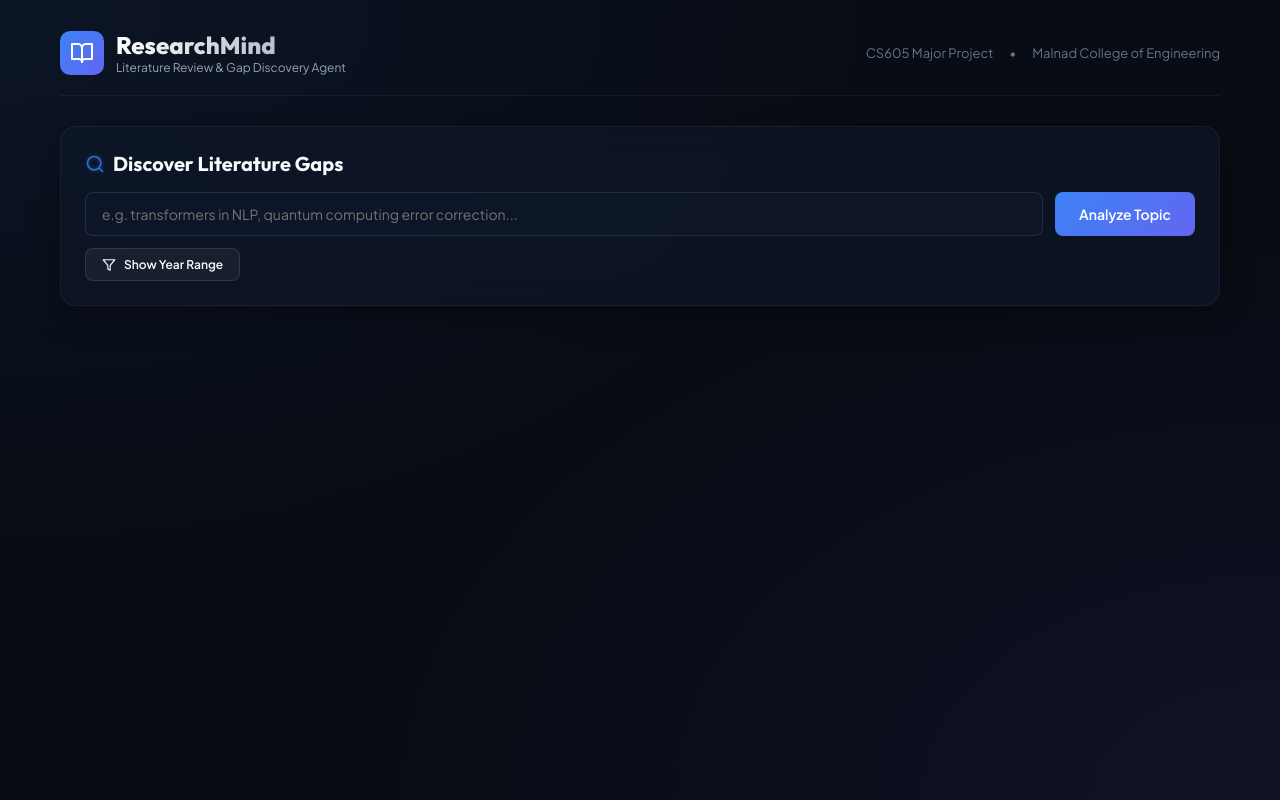
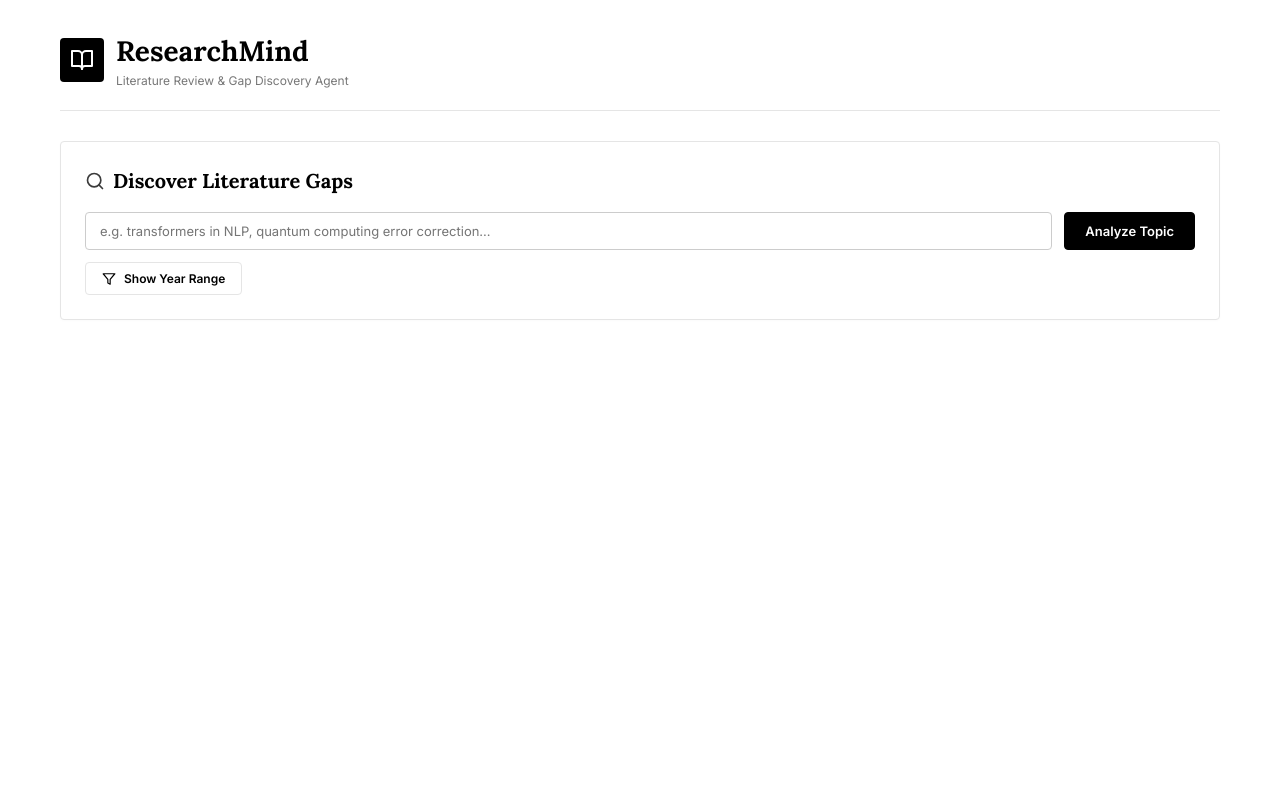
Before and after one commit to lohithg-15/Research-mind, a React (Vite) app in the folder frontend/: page / in a window 1280 px wide. Built offline with nearby package versions, Linux system fonts and the light colour scheme.

Commit message:
updated ui

```diff
--- a/frontend/src/App.jsx
+++ b/frontend/src/App.jsx
@@ -78,24 +78,19 @@ export default function App() {
     <div style={{ maxWidth: '1200px', margin: '0 auto', padding: '30px 20px', display: 'flex', flexDirection: 'column', gap: '30px' }}>
 
       {/* Header Banner */}
-      <header style={{ display: 'flex', alignItems: 'center', justifyContent: 'space-between', borderBottom: '1px solid rgba(255,255,255,0.05)', paddingBottom: '20px', flexWrap: 'wrap', gap: '12px' }}>
+      <header style={{ display: 'flex', alignItems: 'center', justifyContent: 'space-between', borderBottom: '1px solid var(--border-color)', paddingBottom: '20px', flexWrap: 'wrap', gap: '12px' }}>
         <div style={{ display: 'flex', alignItems: 'center', gap: '12px' }}>
-          <div style={{ background: 'linear-gradient(135deg, var(--color-primary), var(--color-secondary))', padding: '10px', borderRadius: '10px', display: 'flex', alignItems: 'center', justifyContent: 'center' }}>
+          <div style={{ background: '#000000', padding: '10px', borderRadius: '4px', display: 'flex', alignItems: 'center', justifyContent: 'center' }}>
             <BookOpen size={24} color="white" />
           </div>
           <div>
-            <h1 style={{ fontFamily: 'var(--font-display)', fontSize: '24px', fontWeight: '800', tracking: '-0.02em', background: 'linear-gradient(to right, #ffffff, #94a3b8)', WebkitBackgroundClip: 'text', WebkitTextFillColor: 'transparent' }}>
+            <h1 style={{ fontFamily: 'var(--font-display)', fontSize: '28px', fontWeight: '700', color: '#000000' }}>
               ResearchMind
             </h1>
-            <p style={{ fontSize: '12px', color: 'var(--text-secondary)' }}>
+            <p style={{ fontSize: '12px', color: 'var(--text-muted)' }}>
               Literature Review & Gap Discovery Agent
             </p>
           </div>
-        </div>
-        <div style={{ display: 'flex', gap: '16px', fontSize: '13px', color: 'var(--text-muted)' }}>
-          <span>CS605 Major Project</span>
-          <span>•</span>
-          <span>Malnad College of Engineering</span>
         </div>
       </header>
 
@@ -124,7 +119,7 @@ export default function App() {
         <section style={{ display: 'flex', flexDirection: 'column', gap: '24px' }}>
 
           {/* Tabs header */}
-          <div style={{ display: 'flex', gap: '12px', borderBottom: '1px solid rgba(255, 255, 255, 0.05)', paddingBottom: '8px' }}>
+          <div style={{ display: 'flex', gap: '12px', borderBottom: '1px solid var(--border-color)', paddingBottom: '8px' }}>
             <button
               className={`premium-btn ${activeTab === 'table' ? '' : 'premium-btn-secondary'}`}
               style={{ padding: '8px 20px', fontSize: '13px' }}
--- a/frontend/src/components/GraphViewer.jsx
+++ b/frontend/src/components/GraphViewer.jsx
@@ -64,12 +64,12 @@ export default function GraphViewer({ gapClaims }) {
           selector: 'node',
           style: {
             'label': 'data(label)',
-            'color': '#cbd5e1',
+            'color': '#333333',
             'font-family': 'var(--font-family)',
             'font-size': '9px',
             'text-valign': 'bottom',
             'text-margin-y': 4,
-            'background-color': '#475569',
+            'background-color': '#777777',
             'width': 16,
             'height': 16,
             'text-wrap': 'wrap',
@@ -111,13 +111,13 @@ export default function GraphViewer({ gapClaims }) {
           selector: 'edge',
           style: {
             'width': 1.5,
-            'line-color': 'rgba(255, 255, 255, 0.1)',
-            'target-arrow-color': 'rgba(255, 255, 255, 0.2)',
+            'line-color': 'rgba(0, 0, 0, 0.15)',
+            'target-arrow-color': 'rgba(0, 0, 0, 0.3)',
             'target-arrow-shape': 'triangle',
             'curve-style': 'bezier',
             'label': 'data(label)',
             'font-size': '7px',
-            'color': '#64748b',
+            'color': '#666666',
             'text-rotation': 'autorotate',
             'text-margin-y': -6,
           },
@@ -177,16 +177,16 @@ export default function GraphViewer({ gapClaims }) {
           style={{
             flex: '1 1 360px',
             height: '380px',
-            background: 'rgba(0, 0, 0, 0.25)',
-            border: '1px solid rgba(255, 255, 255, 0.05)',
-            borderRadius: '10px',
+            background: '#fafafa',
+            border: '1px solid var(--border-color)',
+            borderRadius: '4px',
             position: 'relative',
           }}
         />
 
         {/* Gap Metadata Panel */}
         <div style={{ flex: '0 0 280px', display: 'flex', flexDirection: 'column', gap: '12px' }}>
-          <div style={{ padding: '12px', background: 'rgba(59, 130, 246, 0.04)', borderRadius: '8px', border: '1px solid var(--border-glow)' }}>
+          <div style={{ padding: '12px', background: '#fbfbfb', borderRadius: '4px', border: '1px solid var(--border-color)' }}>
             <span style={{ fontSize: '11px', color: 'var(--color-primary)', fontWeight: '600', textTransform: 'uppercase' }}>
               Gap Reference ID: {currentGap.gap_id}
             </span>
--- a/frontend/src/components/ReportExport.jsx
+++ b/frontend/src/components/ReportExport.jsx
@@ -65,9 +65,9 @@ export default function ReportExport({ jobId, reportDraft }) {
 
       <div
         style={{
-          background: 'rgba(0, 0, 0, 0.25)',
-          border: '1px solid rgba(255, 255, 255, 0.05)',
-          borderRadius: '10px',
+          background: '#fafafa',
+          border: '1px solid var(--border-color)',
+          borderRadius: '4px',
           padding: '20px',
           maxHeight: '400px',
           overflowY: 'auto',
--- a/frontend/src/index.css
+++ b/frontend/src/index.css
@@ -1,27 +1,26 @@
-@import url('https://fonts.googleapis.com/css2?family=Outfit:wght@300;400;500;600;700;800&family=Plus+Jakarta+Sans:wght@300;400;500;600;700;800&display=swap');
+@import url('https://fonts.googleapis.com/css2?family=Lora:ital,wght@0,400;0,500;0,600;0,700;1,400&family=Inter:wght@300;400;500;600;700;800&display=swap');
 
 :root {
-  --bg-primary: #080c14;
-  --bg-secondary: #0f172a;
-  --bg-card: rgba(15, 23, 42, 0.65);
-  --border-glow: rgba(59, 130, 246, 0.15);
-  --border-focus: rgba(99, 102, 241, 0.5);
+  --bg-primary: #ffffff;
+  --bg-secondary: #fbfbfb;
+  --bg-card: #ffffff;
+  --border-color: #e5e5e5;
+  --border-focus: #000000;
 
-  --color-primary: #3b82f6;
-  --color-secondary: #6366f1;
-  --color-success: #10b981;
-  --color-warning: #f59e0b;
+  --color-primary: #000000;
+  --color-secondary: #222222;
+  --color-success: #000000; /* minimal and understated black indicators */
+  --color-warning: #333333;
   --color-danger: #ef4444;
 
-  --text-primary: #f8fafc;
-  --text-secondary: #94a3b8;
-  --text-muted: #64748b;
+  --text-primary: #000000;
+  --text-secondary: #333333;
+  --text-muted: #777777;
 
-  --font-family: 'Plus Jakarta Sans', -apple-system, BlinkMacSystemFont, 'Segoe UI', Roboto, sans-serif;
-  --font-display: 'Outfit', sans-serif;
+  --font-family: 'Inter', -apple-system, BlinkMacSystemFont, 'Segoe UI', Roboto, sans-serif;
+  --font-display: 'Lora', Georgia, serif;
 
-  --transition-smooth: all 0.3s cubic-bezier(0.4, 0, 0.2, 1);
-  --glass-blur: blur(16px);
+  --transition-smooth: all 0.2s cubic-bezier(0.4, 0, 0.2, 1);
 }
 
 * {
@@ -29,23 +28,23 @@
   margin: 0;
   padding: 0;
   scrollbar-width: thin;
-  scrollbar-color: var(--color-primary) var(--bg-primary);
+  scrollbar-color: #000000 #ffffff;
 }
 
 /* Custom Scrollbar */
 ::-webkit-scrollbar {
-  width: 6px;
-  height: 6px;
+  width: 5px;
+  height: 5px;
 }
 ::-webkit-scrollbar-track {
-  background: var(--bg-primary);
+  background: #ffffff;
 }
 ::-webkit-scrollbar-thumb {
-  background: var(--text-muted);
-  border-radius: 3px;
+  background: #cccccc;
+  border-radius: 0px;
 }
 ::-webkit-scrollbar-thumb:hover {
-  background: var(--color-primary);
+  background: #000000;
 }
 
 body {
@@ -54,9 +53,7 @@ body {
   color: var(--text-primary);
   min-height: 100vh;
   overflow-x: hidden;
-  background-image:
-    radial-gradient(at 0% 0%, rgba(59, 130, 246, 0.08) 0px, transparent 50%),
-    radial-gradient(at 100% 100%, rgba(99, 102, 241, 0.08) 0px, transparent 50%);
+  line-height: 1.5;
 }
 
 #root {
@@ -64,50 +61,48 @@ body {
   min-height: 100vh;
 }
 
-/* Glassmorphism Card styling */
+/* Minimalist Card Styling */
 .glass-card {
   background: var(--bg-card);
-  backdrop-filter: var(--glass-blur);
-  -webkit-backdrop-filter: var(--glass-blur);
-  border: 1px solid rgba(255, 255, 255, 0.05);
-  border-radius: 16px;
+  border: 1px solid var(--border-color);
+  border-radius: 4px;
   padding: 24px;
-  box-shadow: 0 8px 32px 0 rgba(0, 0, 0, 0.37);
+  box-shadow: 0 1px 3px rgba(0, 0, 0, 0.02);
   transition: var(--transition-smooth);
 }
 .glass-card:hover {
-  border-color: rgba(59, 130, 246, 0.2);
-  box-shadow: 0 8px 32px 0 rgba(59, 130, 246, 0.05);
+  border-color: #000000;
+  box-shadow: 0 4px 16px rgba(0, 0, 0, 0.05);
 }
 
-/* Premium Inputs */
+/* Premium Minimalist Inputs */
 .premium-input {
-  background: rgba(15, 23, 42, 0.8);
-  border: 1px solid rgba(255, 255, 255, 0.1);
-  border-radius: 8px;
-  padding: 12px 16px;
+  background: #ffffff;
+  border: 1px solid #cccccc;
+  border-radius: 4px;
+  padding: 10px 14px;
   color: var(--text-primary);
   font-family: var(--font-family);
-  font-size: 14px;
+  font-size: 13px;
   transition: var(--transition-smooth);
   width: 100%;
 }
 .premium-input:focus {
   outline: none;
-  border-color: var(--color-primary);
-  box-shadow: 0 0 0 3px var(--border-glow);
+  border-color: var(--border-focus);
+  box-shadow: 0 0 0 2px rgba(0, 0, 0, 0.05);
 }
 
-/* Premium Buttons */
+/* Clean Black and White Buttons */
 .premium-btn {
-  background: linear-gradient(135deg, var(--color-primary), var(--color-secondary));
-  color: white;
-  border: none;
-  border-radius: 8px;
-  padding: 12px 24px;
+  background: #000000;
+  color: #ffffff;
+  border: 1px solid #000000;
+  border-radius: 4px;
+  padding: 10px 20px;
   font-family: var(--font-family);
   font-weight: 600;
-  font-size: 14px;
+  font-size: 13px;
   cursor: pointer;
   transition: var(--transition-smooth);
   display: inline-flex;
@@ -116,62 +111,65 @@ body {
   gap: 8px;
 }
 .premium-btn:hover {
-  transform: translateY(-1px);
-  box-shadow: 0 4px 15px rgba(59, 130, 246, 0.4);
+  background: #ffffff;
+  color: #000000;
+  box-shadow: 0 2px 8px rgba(0, 0, 0, 0.08);
 }
 .premium-btn:active {
-  transform: translateY(0);
+  background: #f5f5f5;
 }
 .premium-btn:disabled {
-  opacity: 0.5;
+  opacity: 0.3;
   cursor: not-allowed;
-  transform: none;
+  background: #cccccc;
+  border-color: #cccccc;
+  color: #666666;
+}
+
+.premium-btn-secondary {
+  background: #ffffff;
+  border: 1px solid var(--border-color);
+  color: var(--text-primary);
+}
+.premium-btn-secondary:hover {
+  background: #fafafa;
+  border-color: #000000;
+  color: #000000;
   box-shadow: none;
 }
 
-.premium-btn-secondary {
-  background: rgba(255, 255, 255, 0.05);
-  border: 1px solid rgba(255, 255, 255, 0.1);
-  color: var(--text-primary);
-}
-.premium-btn-secondary:hover {
-  background: rgba(255, 255, 255, 0.1);
-  border-color: rgba(255, 255, 255, 0.2);
-  box-shadow: none;
-}
-
-/* Table Style */
+/* Editorial Table Style */
 .table-container {
   overflow-x: auto;
-  border-radius: 12px;
-  border: 1px solid rgba(255, 255, 255, 0.05);
+  border-radius: 4px;
+  border: 1px solid var(--border-color);
 }
 .premium-table {
   width: 100%;
   border-collapse: collapse;
   text-align: left;
-  font-size: 14px;
+  font-size: 13px;
 }
 .premium-table th {
-  background-color: rgba(15, 23, 42, 0.9);
+  background-color: #fcfcfc;
   color: var(--text-primary);
-  font-weight: 600;
-  padding: 16px;
-  border-bottom: 1px solid rgba(255, 255, 255, 0.1);
+  font-weight: 700;
+  padding: 14px 16px;
+  border-bottom: 2px solid #000000;
 }
 .premium-table td {
-  padding: 16px;
-  border-bottom: 1px solid rgba(255, 255, 255, 0.05);
+  padding: 14px 16px;
+  border-bottom: 1px solid var(--border-color);
   color: var(--text-secondary);
-  background: rgba(15, 23, 42, 0.3);
+  background: #ffffff;
   max-width: 250px;
   overflow: hidden;
   text-overflow: ellipsis;
   white-space: nowrap;
 }
 .premium-table tr:hover td {
-  background: rgba(59, 130, 246, 0.04);
-  color: var(--text-primary);
+  background: #fafafa;
+  color: #000000;
 }
 
 /* Animations */
@@ -184,8 +182,8 @@ body {
 }
 
 @keyframes pulse-glow {
-  0%, 100% { opacity: 0.6; }
-  50% { opacity: 1; filter: drop-shadow(0 0 4px var(--color-primary)); }
+  0%, 100% { opacity: 0.5; }
+  50% { opacity: 1; }
 }
 .animate-pulse-glow {
   animation: pulse-glow 2s ease-in-out infinite;
```
Also changed, not shown: 2 other files (tests, documents, lock files or other folders).
